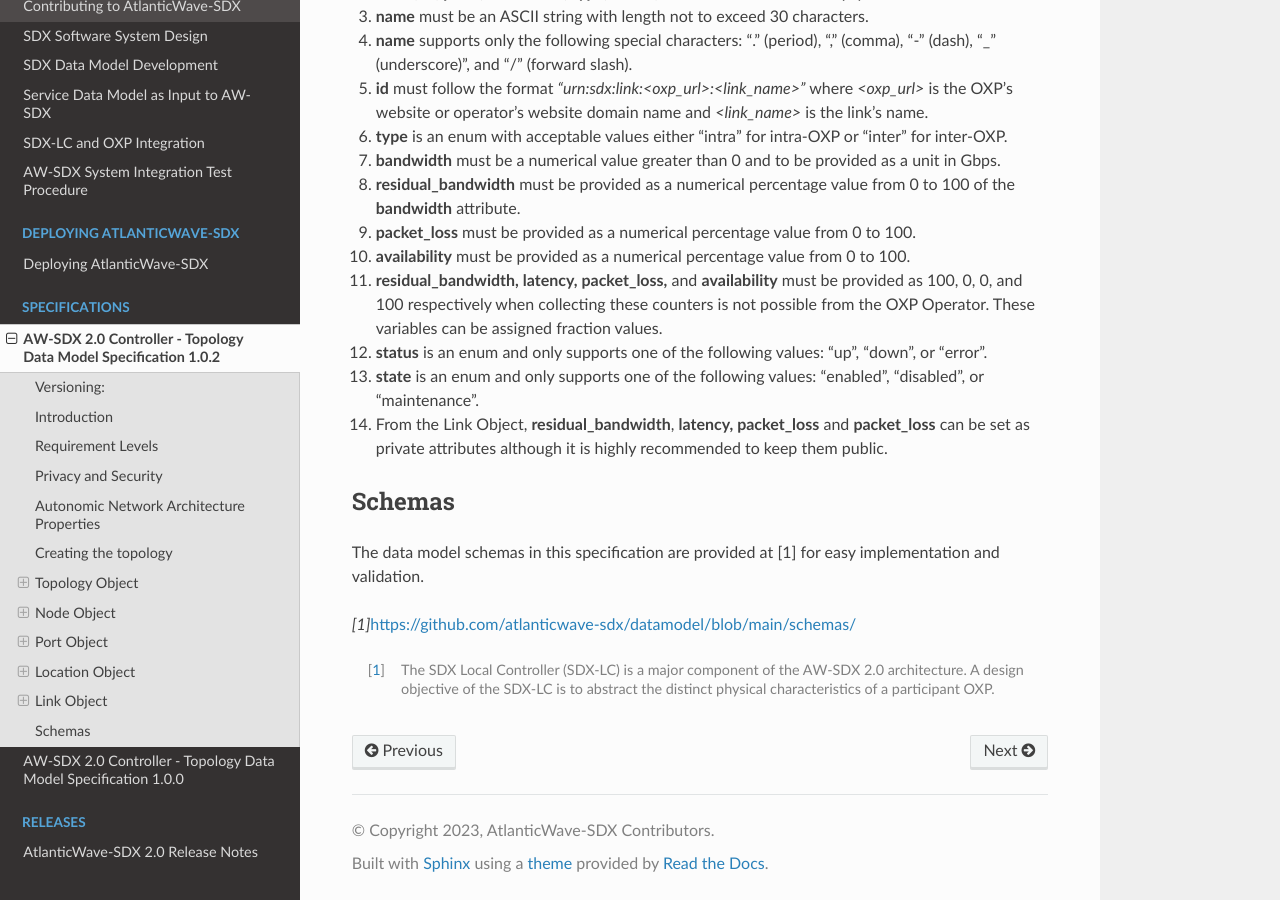
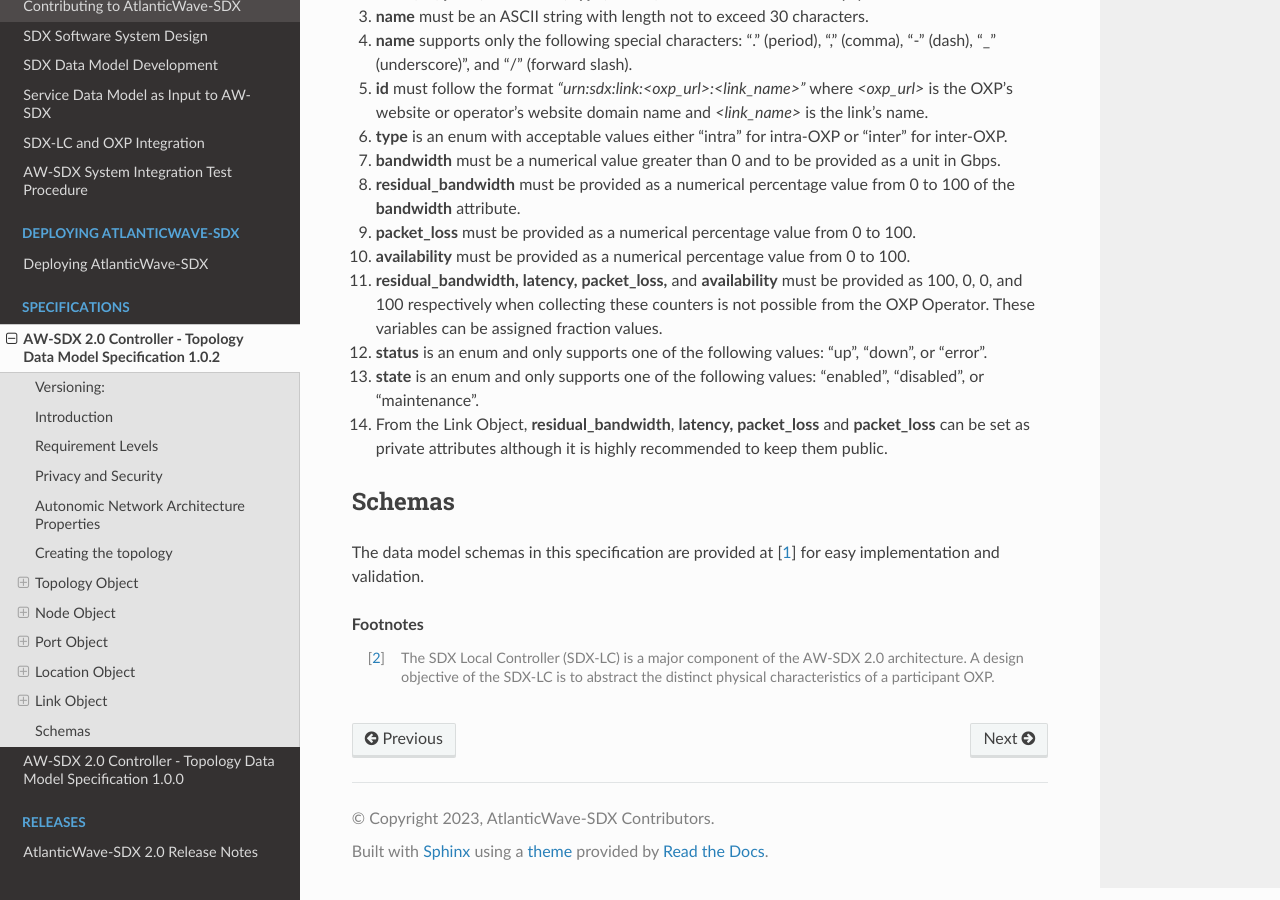
Before and after one commit to atlanticwave-sdx/sdx-docs, a Sphinx documentation site: the page built from source/specs/datamodel_1_0_2.rst, in a window 1280 px wide and 900 px high, scrolled down 12711 px. Built offline with Sphinx 7.4.7 and the Read the Docs theme 2.0.0, drawn with Linux system fonts in a browser that asks for light colours.

Commit message:
Adjust footnote and references

```diff
--- a/source/specs/datamodel_1_0_2.rst
+++ b/source/specs/datamodel_1_0_2.rst
@@ -35,7 +35,7 @@
 
 3. Monitoring the quality of the AtlanticWave-SDX network resources.
 
-Each OXP's SDX Local Controller (a.k.a. SDX-LC [1]_) must feed the SDX
+Each OXP's SDX Local Controller (a.k.a. SDX-LC [#]_) must feed the SDX
 Controller with topology data using the data model specified in this
 document. The SDX Controller uses the topology data received from each
 SDX-LC to create a network graph. This network graph must be capable
@@ -833,12 +833,14 @@
 Schemas
 =======
 
-The data model schemas in this specification are provided at [1] for
+The data model schemas in this specification are provided at [1_] for
 easy implementation and validation.
 
-*[1]*\ https://github.com/atlanticwave-sdx/datamodel/blob/main/schemas/
+.. _1: https://github.com/atlanticwave-sdx/datamodel/blob/main/schemas/
 
-.. [1]
-   The SDX Local Controller (SDX-LC) is a major component of the AW-SDX
-   2.0 architecture. A design objective of the SDX-LC is to abstract the
-   distinct physical characteristics of a participant OXP.
+.. rubric:: Footnotes
+
+.. [#] The SDX Local Controller (SDX-LC) is a major component of the
+   AW-SDX 2.0 architecture. A design objective of the SDX-LC is to
+   abstract the distinct physical characteristics of a participant
+   OXP.
```
